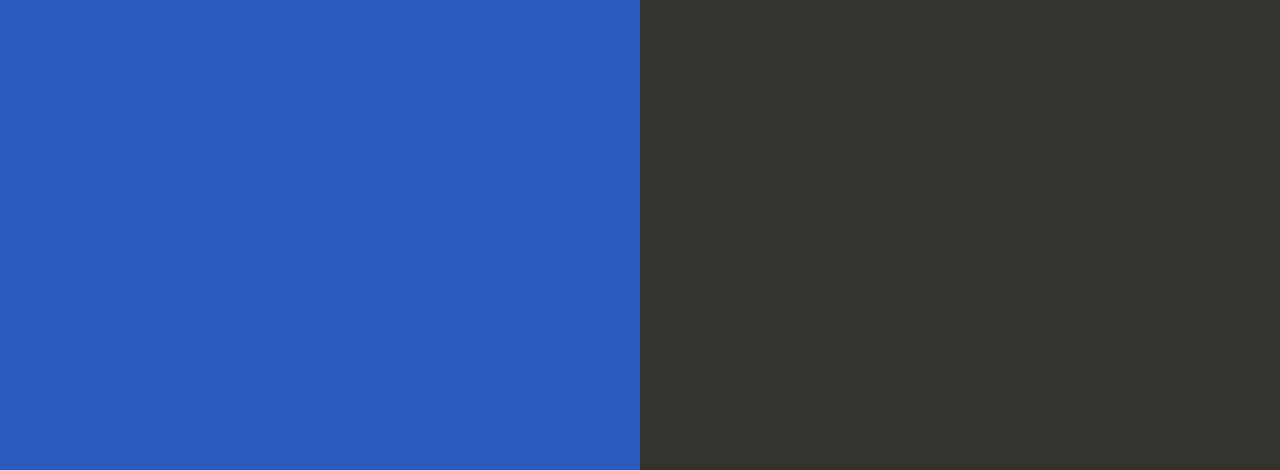
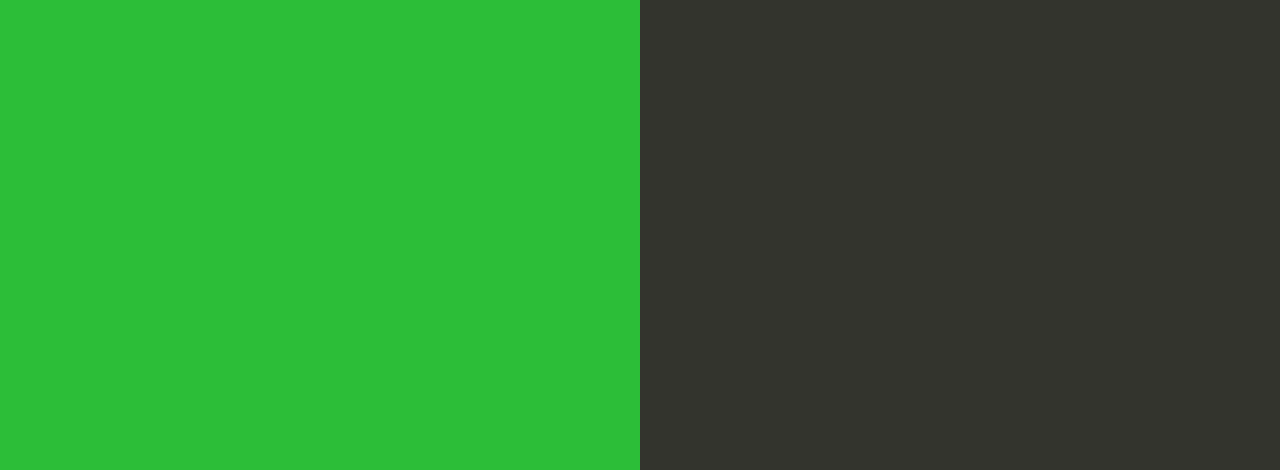
Before and after one commit to phgeraldeli/PipelineScriptsBackendProject, a website: page index.html in a window 1280 px wide. Shown: the part 330-800 px from the top of the page. Drawn offline with Linux system fonts and the light colour scheme.

Commit message:
Background Color change to GREEN

```diff
--- a/index.html
+++ b/index.html
@@ -35,7 +35,7 @@
 
         text-align: right;
         padding-top: 11em;
-        background-color: #2c5bbe;
+        background-color: #2cbe38;
 
       }
       .textColumn p {
```
